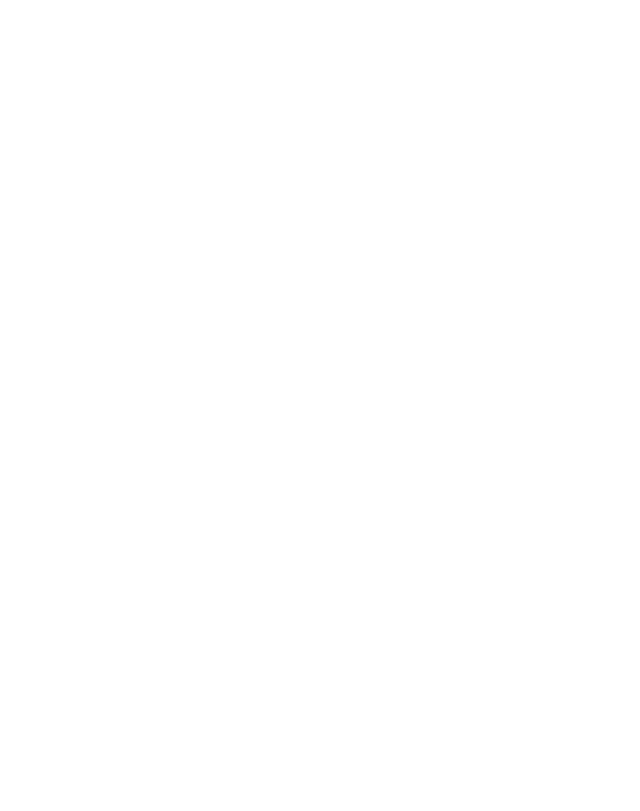
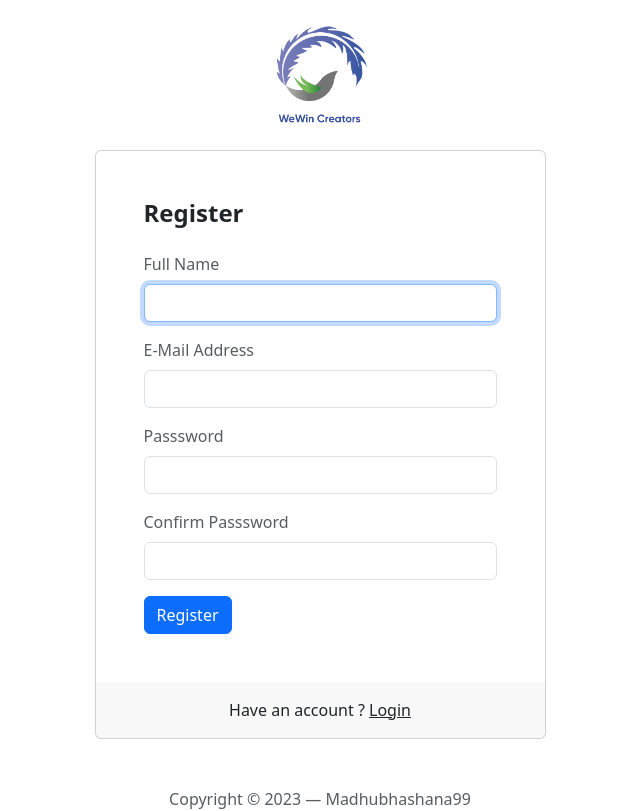
Before and after one commit to Madhubhashana99/Login-Registration-Angular, an Angular app in the folder Project_Front/: page /register in a window 1280 px wide. Before the commit this address led to /. Shown: the whole page, without its empty margins (320-960 px from the left). Built offline with nearby package versions, Linux system fonts and the light colour scheme.

Commit message:
registration update

```diff
--- a/Project_Front/src/app/app-routing.module.ts
+++ b/Project_Front/src/app/app-routing.module.ts
@@ -1,10 +1,13 @@
 import { NgModule } from '@angular/core';
 import { RouterModule, Routes } from '@angular/router';
 import { LoginComponent } from './login/login.component';
+import { RegisterComponent } from './register/register.component';
 
 const routes: Routes = [
 
-  {path:"",component:LoginComponent}
+
+  {path:"",component:LoginComponent},
+  {path:"register",component:RegisterComponent}
 ];
 
 @NgModule({
--- a/Project_Front/src/app/app.module.ts
+++ b/Project_Front/src/app/app.module.ts
@@ -4,11 +4,13 @@
 import { AppRoutingModule } from './app-routing.module';
 import { AppComponent } from './app.component';
 import { LoginComponent } from './login/login.component';
+import { RegisterComponent } from './register/register.component';
 
 @NgModule({
   declarations: [
     AppComponent,
-    LoginComponent
+    LoginComponent,
+    RegisterComponent
   ],
   imports: [
     BrowserModule,
--- a/Project_Front/src/app/login/login.component.html
+++ b/Project_Front/src/app/login/login.component.html
@@ -23,7 +23,7 @@
 
 								<div class="mb-3">
 
-                                    <label class="mb-2 text-muted" for="password">Passsword</label>
+                  <label class="mb-2 text-muted" for="password">Passsword</label>
 									<input id="password" type="password" class="form-control" name="password" required>
 
 								</div>
@@ -38,12 +38,12 @@
 						</div>
 						<div class="card-footer py-3 border-0">
 							<div class="text-center">
-								Don't have an account? <a href="" class="text-dark">Register</a>
+								Don't have an account? <a href="/register" class="text-dark">Register</a>
 							</div>
 						</div>
 					</div>
 					<div class="text-center mt-5 text-muted">
-						Copyright &copy; 2017-2021 &mdash; Your Company
+						Copyright &copy; 2023 &mdash; Madhubhashana99
 					</div>
 				</div>
 			</div>
--- /dev/null
+++ b/Project_Front/src/app/register/register.component.html
@@ -0,0 +1,66 @@
+<!DOCTYPE html>
+<html lang="en">
+<head>
+	<title>Bootstrap 5 Login Page</title>
+ </head>
+
+<body>
+	<section class="h-100">
+		<div class="container h-100">
+			<div class="row justify-content-sm-center h-100">
+				<div class="col-xxl-4 col-xl-5 col-lg-5 col-md-7 col-sm-9">
+					<div class="text-center">
+						<img src="assets/wewin.png" alt="logo" width="150">
+					</div>
+					<div class="card shadow-none">
+						<div class="card-body p-5">
+							<h1 class="fs-4 card-title fw-bold mb-4">Register</h1>
+							<form method="POST" class="needs-validation" novalidate="" autocomplete="off">
+                                <div class="mb-3">
+									<label class="mb-2 text-muted" for="email">Full Name</label>
+									<input id="name" type="text" class="form-control" value="" required autofocus>
+
+								</div>
+								<div class="mb-3">
+									<label class="mb-2 text-muted" for="email">E-Mail Address</label>
+									<input id="email" type="email" class="form-control" value="" required autofocus>
+
+								</div>
+
+								<div class="mb-3">
+
+                                    <label class="mb-2 text-muted" for="password">Passsword</label>
+									<input id="password" type="password" class="form-control" required>
+
+								</div>
+
+                                <div class="mb-3">
+
+                                    <label class="mb-2 text-muted" for="password">Confirm Passsword</label>
+									<input id="password" type="password" class="form-control"  required>
+
+								</div>
+
+								<div class="d-flex align-items-center">
+
+									<button type="submit" class="btn btn-primary ">
+										Register
+									</button>
+								</div>
+							</form>
+						</div>
+						<div class="card-footer py-3 border-0">
+							<div class="text-center">
+								Have an account ? <a href="" class="text-dark"> Login</a>
+							</div>
+						</div>
+					</div>
+					<div class="text-center mt-5 text-muted">
+						Copyright &copy; 2023 &mdash; Madhubhashana99
+					</div>
+				</div>
+			</div>
+		</div>
+	</section>
+</body>
+</html>
```
Also changed, not shown: Project_Front/src/app/register/register.component.ts (added, +10 -0 lines), Project_Front/src/app/register/register.component.scss (added), 1 other file (tests, documents, lock files or other folders).
